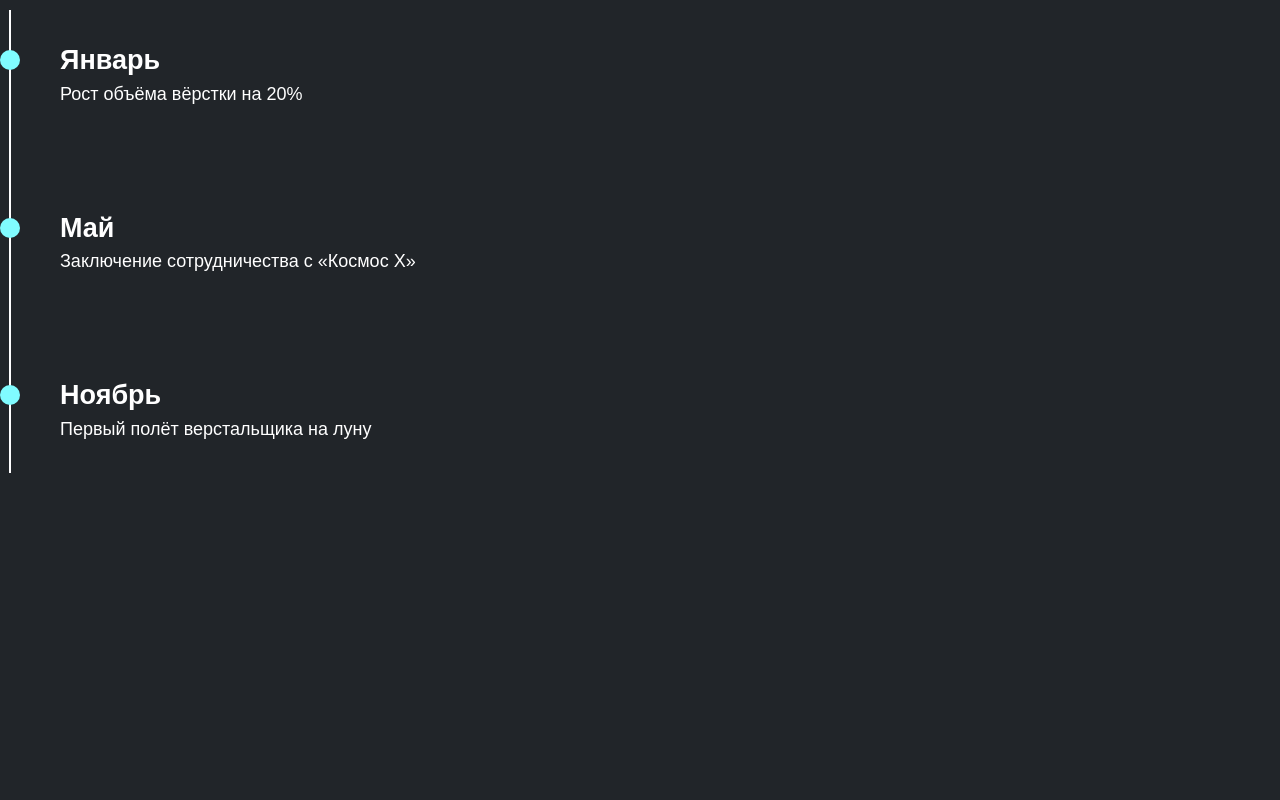
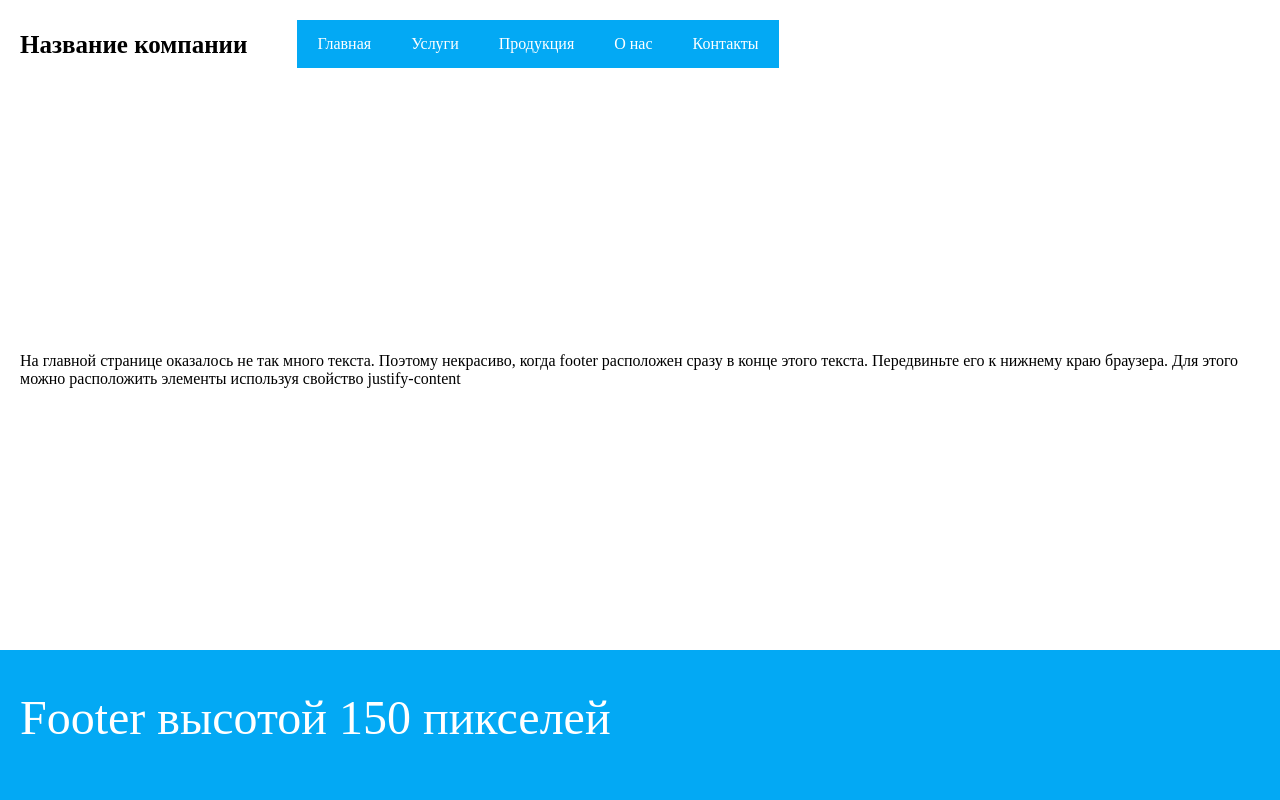
Before and after one commit to lofty777/hexlet, a plain HTML site: page index.html in a window 1280 px wide. Drawn offline with Linux system fonts and the light colour scheme.

Commit message:
B4.Flex.Justify-content

```diff
--- a/index.html
+++ b/index.html
@@ -1,28 +1,36 @@
 <!DOCTYPE html>
-<html lang="ru">
+<html lang="ru" class="h-100">
 
 <head>
   <meta charset="UTF-8">
   <meta name="viewport" content="width=device-width, initial-scale=1.0">
-  <title>Первый полёт верстальщика на луну</title>
-  <link rel="stylesheet" href="./styles/app.css">
+  <link rel="stylesheet" href="styles/app.css">
+  <title>Страница компании</title>
 </head>
 
-<body>
-  <ul class="timeline">
-    <li class="timeline-item">
-      <h2>Январь</h2>
-      <p>Рост объёма вёрстки на 20%</p>
-    </li>
-    <li class="timeline-item">
-      <h2>Май</h2>
-      <p>Заключение сотрудничества с «Космос X»</p>
-    </li>
-    <li class="timeline-item">
-      <h2>Ноябрь</h2>
-      <p>Первый полёт верстальщика на луну</p>
-    </li>
-  </ul>
+<body class="h-100">
+  <div class="container h-100">
+    <header class="p-20 d-flex">
+      <div class="logo">Название компании</div>
+      <nav>
+        <ul class="d-flex nav-wrap">
+          <li class="nav-item"><a href="#">Главная</a></li>
+          <li class="nav-item"><a href="#">Услуги</a></li>
+          <li class="nav-item"><a href="#">Продукция</a></li>
+          <li class="nav-item"><a href="#">О нас</a></li>
+          <li class="nav-item"><a href="#">Контакты</a></li>
+        </ul>
+      </nav>
+    </header>
+    <main class="p-20">
+      <p>На главной странице оказалось не так много текста. Поэтому некрасиво, когда footer расположен сразу в конце
+        этого текста. Передвиньте его к нижнему краю браузера. Для этого можно расположить элементы используя свойство
+      justify-content</p>
+    </main>
+    <footer class="p-20">
+      Footer высотой 150 пикселей
+    </footer>
+  </div>
 </body>
 
 </html>
--- a/styles/app.css
+++ b/styles/app.css
@@ -1,69 +1,70 @@
 body {
-  box-sizing: border-box;
-  width: 100vw;
-  height: 100vh;
   margin: 0;
-  padding: 10px;
+  padding: 0;
+}
+
+.p-20 {
+  padding: 20px;
+}
+
+.d-flex {
+  display: flex;
+}
+
+.h-100 {
+  height: 100%;
+}
+
+.container {
+  /* BEGIN (write your solution here) */
+
+  display: flex;
+  flex-direction: column;
+  justify-content: space-between;
+
+  /* END */
+}
+
+.nav-item {
+  padding: 15px 20px;
 
   color: #fff;
-  font: 18px/1.5 sans-serif;
 
-  background-color: #212529;
+  background: #03a9f4;
+  cursor: pointer;
 }
 
-h2,
-p {
-  margin: 0;
+.nav-item:hover {
+  background: #026897;
 }
 
-/* BEGIN (write your solution here) */
+.nav-item a {
+  color: inherit;
+  text-decoration: none;
+}
 
-.timeline {
-  position: relative;
-
+.nav-wrap {
   margin: 0;
-  padding: 30px 0 30px 50px;
+  padding: 0;
 
   list-style: none;
 }
 
-.timeline::before {
-  position: absolute;
-  top: 0;
-  left: -1px;
+.logo {
+  margin-right: 2em;
 
-  width: 2px;
-  height: 100%;
-
-  background-color: #fff;
-
-  content: "";
+  font-weight: bold;
+  font-size: 25px;
+  line-height: 2em;
 }
 
-.timeline-item {
-  position: relative;
+footer {
+  box-sizing: border-box;
+  height: 150px;
 
-  margin-bottom: 100px;
+  color: #fff;
+  font-size: 3em;
+  line-height: 2em;
+
+  background: #03a9f4;
 }
-
-.timeline-item:last-of-type {
-  margin: 0;
-}
-
-.timeline > *::before {
-  position: absolute;
-  top: 15%;
-  left: -60px;
-
-  width: 20px;
-  height: 20px;
-
-
-  background-color: #80fcff;
-
-  border-radius: 50%;
-
-  content: "";
-}
-
-/* END */
```
